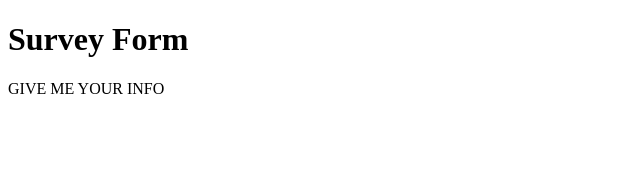
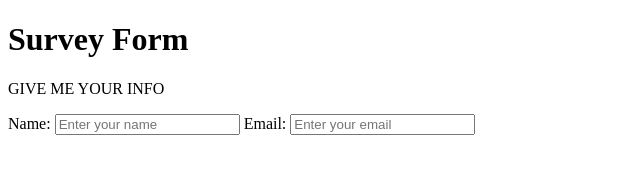
Before and after one commit to csc473s2019-webdev/hw3-p5-practice-with-html-css-forms-jiajern, a plain HTML site: page index.html in a window 1280 px wide. Shown: the whole page, without its empty margins (0-640 px from the left). Drawn offline with Linux system fonts and the light colour scheme.

Commit message:
user story 5 and 6

```diff
--- a/index.html
+++ b/index.html
@@ -1,5 +1,6 @@
 <!DOCTYPE html>
 <html lang="en">
+
 <head>
     <meta charset="UTF-8">
     <meta name="viewport" content="width=device-width, initial-scale=1.0">
@@ -7,10 +8,17 @@
     <title>Survey</title>
     <link rel="stylesheet" href="styles.css">
 </head>
+
 <body>
     <h1 id="title">Survey Form</h1>
     <p id="description">GIVE ME YOUR INFO</p>
     <form action="" id="survey-form">
+        <!-- Name -->
+        <label for="name" id="name-label">Name:</label>
+        <input type="text" id="name" placeholder="Enter your name" required>
+        <!-- Email -->
+        <label for="email" id="email-label">Email:</label>
+        <input type="email" id="email" placeholder="Enter your email" required>
 
 
     </form>
@@ -20,4 +28,5 @@
     <!-- needed for testing -->
     <script src="https://cdn.freecodecamp.org/testable-projects-fcc/v1/bundle.js"></script>
 </body>
+
 </html>
```
Also changed, not shown: 1 other file.
